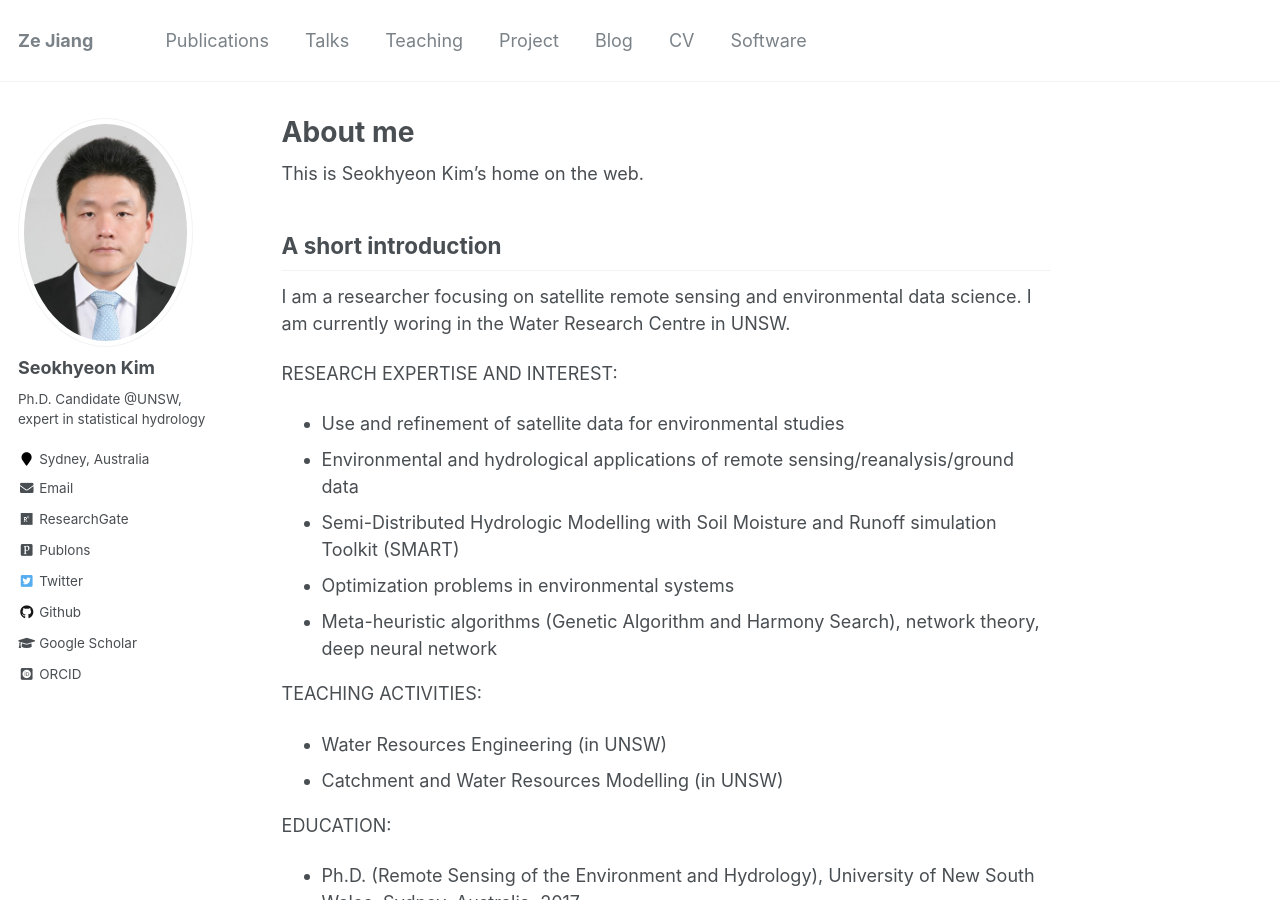
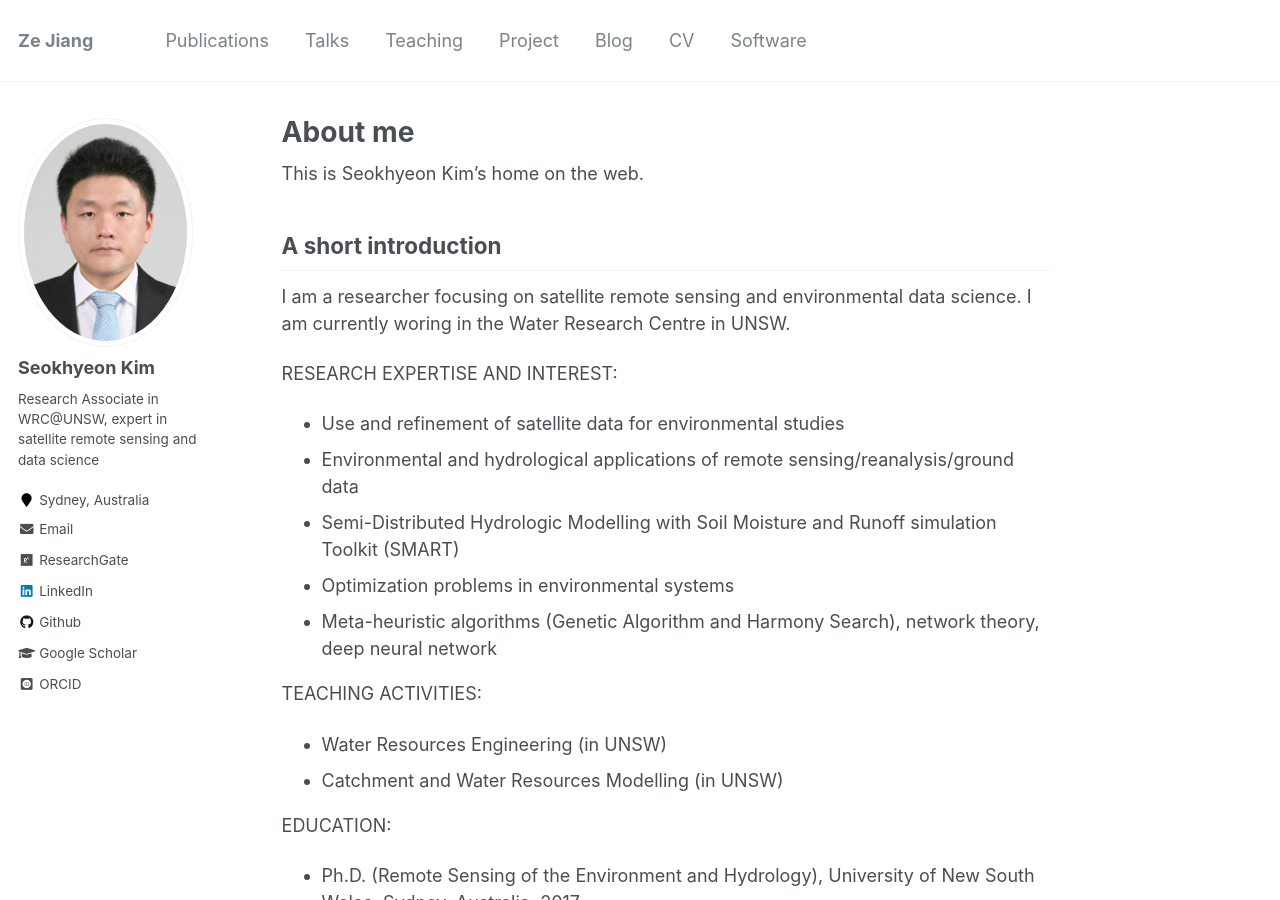
Before and after one commit to uawds/SanghoonJunWater.github.io, a Jekyll site: the page built from _pages/about.md, in a window 1280 px wide and 900 px high. Built offline with Jekyll 4.4.1, drawn with Linux system fonts in a browser that asks for light colours; some web fonts are replaced.

Commit message:
Update _config.yml

```diff
--- a/_config.yml
+++ b/_config.yml
@@ -82,14 +82,14 @@ analytics:
 author:
   name             : "Seokhyeon Kim"
   avatar           : "Seokhyeon_2018_small.jpg"
-  bio              : "Ph.D. Candidate @UNSW, expert in statistical hydrology"
+  bio              : "Research Associate in WRC@UNSW, expert in satellite remote sensing and data science"
   location         : "Sydney, Australia"
   employer         :
   pubmed           : #"https://www.ncbi.nlm.nih.gov/pubmed/?term=john+snow"
-  googlescholar    : "https://scholar.google.com/citations?user=4iVouPYAAAAJ&hl=en"
-  email            : "ze.jiang@unsw.edu.au"
-  researchgate     : "https://www.researchgate.net/profile/Ze_Jiang3"
-  publons          : "https://publons.com/researcher/3963266/ze-jiang/"
+  googlescholar    : "https://scholar.google.com.au/citations?user=n-vbEt0AAAAJ&hl=en"
+  email            : "seokhyn.kim@gmail.com"
+  researchgate     : "https://www.researchgate.net/profile/Seokhyeon_Kim"
+  publons          : #"https://publons.com/researcher/3963266/ze-jiang/"
   uri              :
   bitbucket        :
   codepen          :
@@ -97,20 +97,20 @@ author:
   flickr           :
   facebook         :
   foursquare       :
-  github           : "zejiang-unsw"
+  github           : "steelpl"
   google_plus      :
   keybase          :
   instagram        :
   impactstory      : #"https://profiles.impactstory.org/u/xxxx-xxxx-xxxx-xxxx"
   lastfm           :
-  linkedin         :
-  orcid            : "http://orcid.org/0000-0002-3472-0829"
+  linkedin         : "https://www.linkedin.com/in/seokhyeon-kim-58aa3182/"
+  orcid            : "https://orcid.org/0000-0002-1819-8022"
   pinterest        :
   soundcloud       :
   stackoverflow    : #"http://stackoverflow.com/users/123456/username"
   steam            :
   tumblr           :
-  twitter          : "ZeJiang3"
+  twitter          : #"ZeJiang3"
   vine             :
   weibo            :
   xing             :
```
